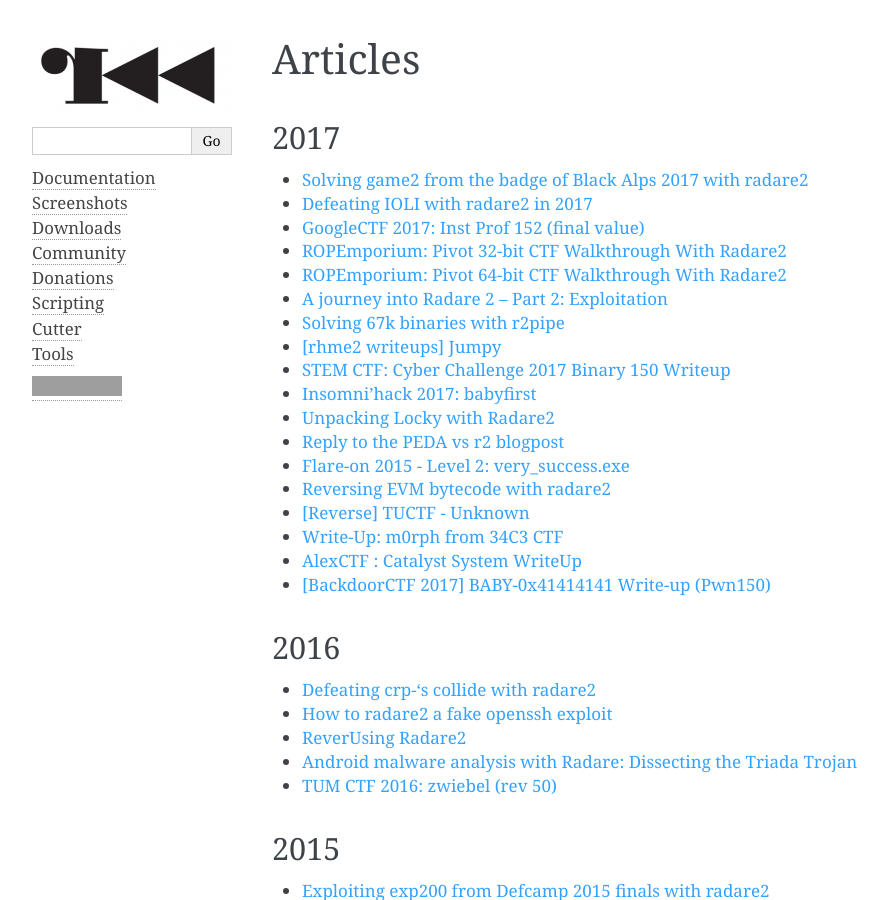
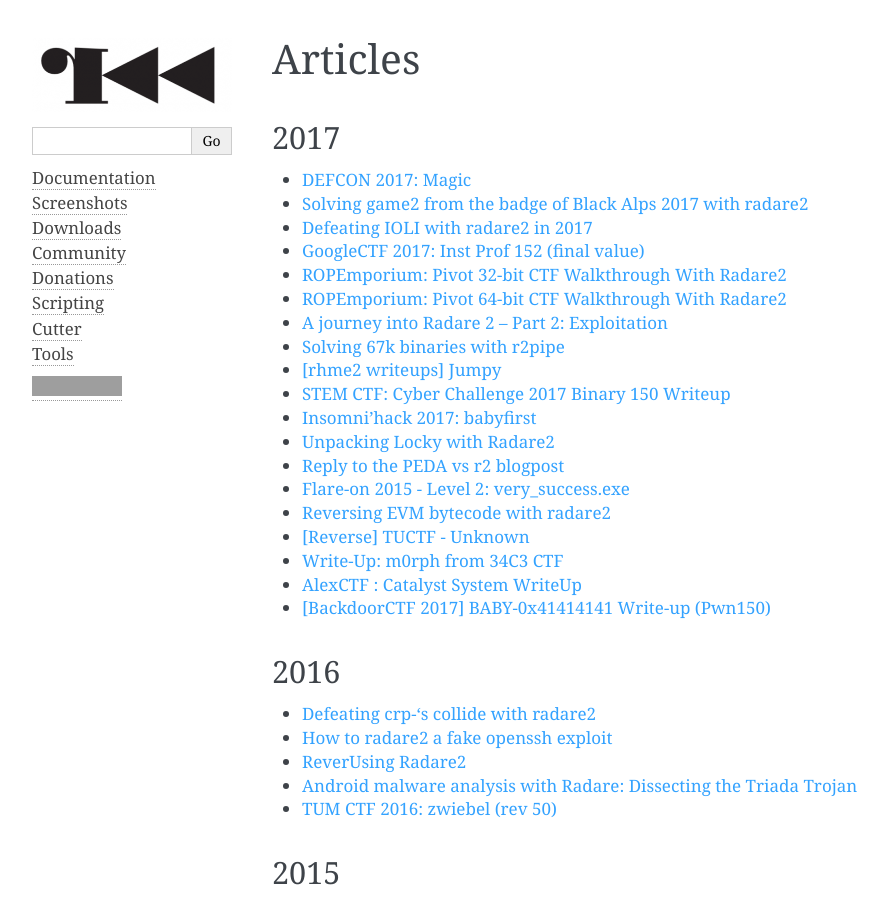
Before and after one commit to radareorg/radareorg, a Sphinx documentation site: the page built from source/articles.rst, in a window 1280 px wide and 900 px high. Shown: the whole window, without its empty margins (148-1035 px from the left). Built offline with Sphinx 7.4.7, drawn with Linux system fonts in a browser that asks for light colours; grey boxes are pictures that could not be loaded.

Commit message:
Add an article

```diff
--- a/source/articles.rst
+++ b/source/articles.rst
@@ -8,6 +8,7 @@
 2017
 ----
 
+- `DEFCON 2017: Magic <https://bannsecurity.com/index.php/home/10-ctf-writeups/42-defcon-2017-magic>`__
 - `Solving game2 from the badge of Black Alps 2017 with radare2 <https://dustri.org/b/solving-game2-from-the-badge-of-black-alps-2017-with-radare2.html>`__
 - `Defeating IOLI with radare2 in 2017 <https://dustri.org/b/defeating-ioli-with-radare2-in-2017.html>`__
 - `GoogleCTF 2017: Inst Prof 152 (final value) <https://binarystud.io/googlectf-2017-inst-prof-152-final-value.html>`__
```
